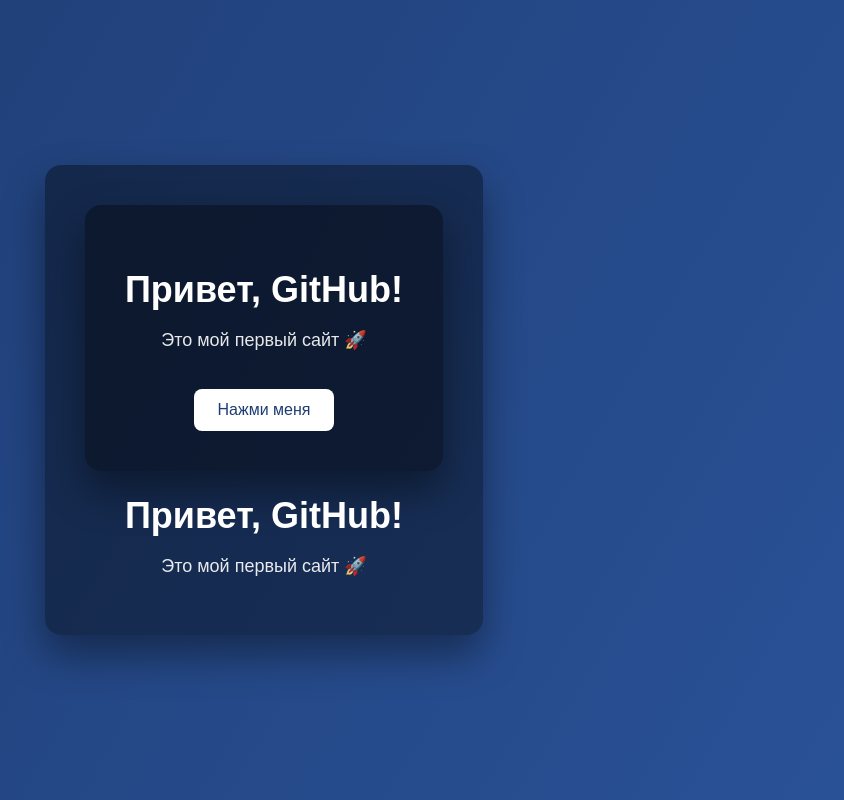
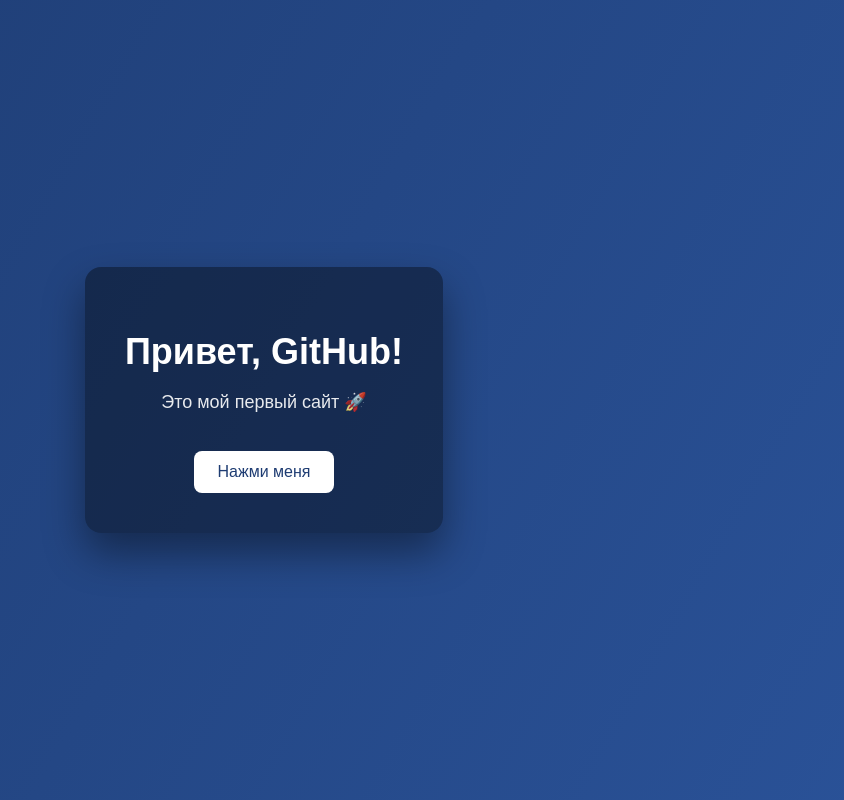
Before and after one commit to ivan-codeforge/my_first_site, a plain HTML site: page index.html in a window 1280 px wide. Shown: the whole page, without its empty margins (376-1220 px from the left). Drawn offline with Linux system fonts and the light colour scheme.

Commit message:
Fix layout and remove duplicate container

```diff
--- a/index.html
+++ b/index.html
@@ -8,15 +8,9 @@
 </head>
 <body>
     <div class="container">
-        <div class="container">
-    <h1>Привет, GitHub!</h1>
-    <p>Это мой первый сайт 🚀</p>
-
-    <button class="btn">Нажми меня</button>
-</div>
-
         <h1>Привет, GitHub!</h1>
         <p>Это мой первый сайт 🚀</p>
+        <button class="btn">Нажми меня</button>
     </div>
 </body>
 </html>
```
